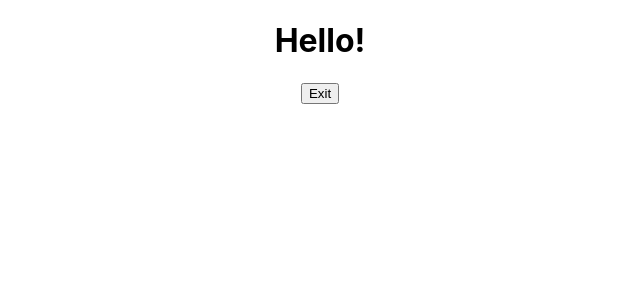
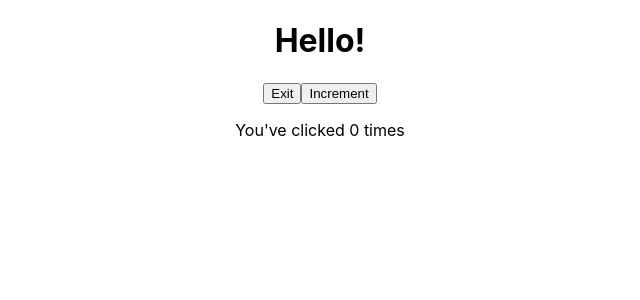
Before and after one commit to Linnea87/first-react-project, a React (Create React App) app in the folder my-app/: page / in a window 1280 px wide. Shown: the top 300 px of the page, without its empty margins (320-960 px from the left). Built offline with nearby package versions, Linux system fonts and the light colour scheme.

Commit message:
lesson statefullwithprevstate

```diff
--- a/my-app/src/components/StatefulGreetingWithPrevState.js
+++ b/my-app/src/components/StatefulGreetingWithPrevState.js
@@ -7,20 +7,30 @@
         this.state = {
             introduction: "Hello!",
             buttonText: "Exit",
+            count: 0
         };
     }
 
     handleClick() {
-        this.setState (
-            {
-                introduction: this.state.introduction === "Hello!" ? "Goodbye!" : "Hello!",
-                buttonText: this.state.buttonText === "Exit" ? "Enter" : "Exit",
-            },
-            ()=>{
-                console.log("new state", this.state.introduction);
-                console.log("new state", this.state.buttonText);
+        this.setState((prevState, prevProps) => {
+            console.log("Previous State:", prevState)
+            console.log("Previouse Props:", prevProps)
+            return {
+                introduction: prevState.introduction === "Hello!" ? "Goodbye!" : "Hello!",
+                buttonText: prevState.buttonText === "Exit" ? "Enter" : "Exit"
             }
-        );
+        })
+    }
+
+    increment() {
+        this.setState((prevState, prevProps) => {
+            console.log("Previous State:", prevState)
+            console.log("Previouse Props:", prevProps)
+            return {
+                count: prevState.count + 1
+            }
+        })
+
     }
 
     render() {
@@ -32,6 +42,10 @@
                 <button onClick={() => this.handleClick()}>
                     {this.state.buttonText}
                 </button>
+                <button onClick={() => this.increment()}>
+                    Increment
+                </button>
+                <p>You've clicked {this.state.count} times</p>
             </div>
         );
     }
```
